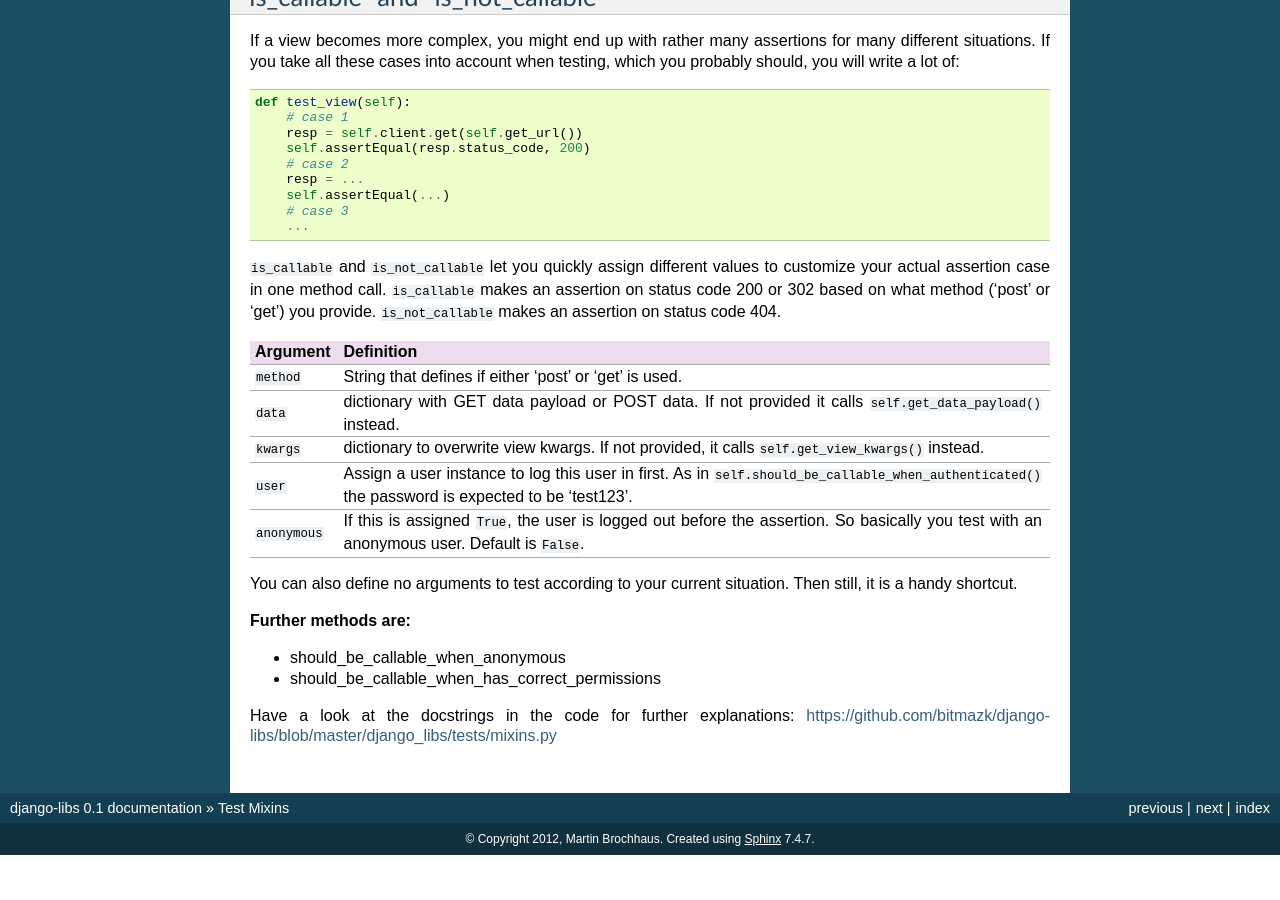
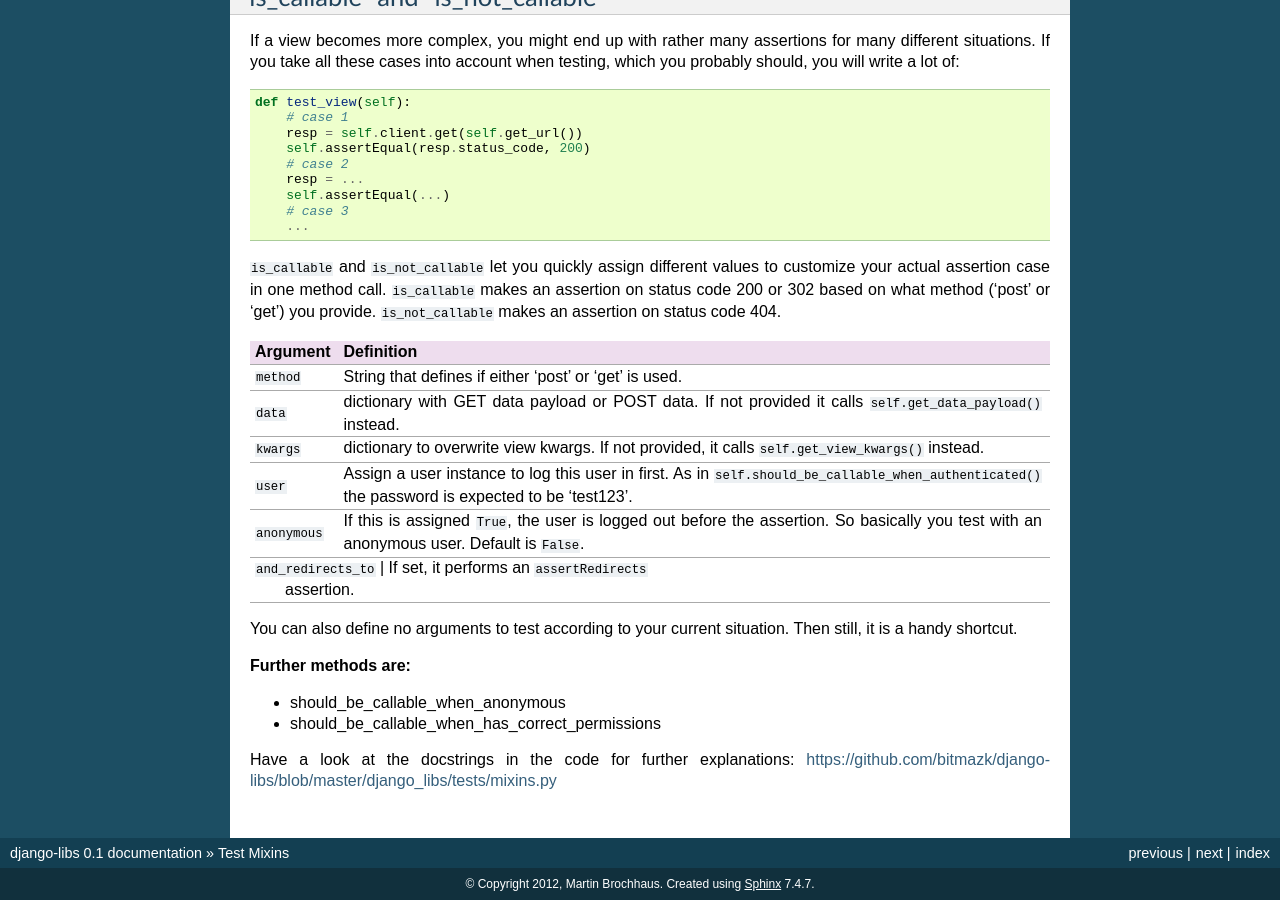
Before and after one commit to bitlabstudio/django-libs, a Sphinx documentation site: the page built from docs/test_mixins.rst, in a window 1280 px wide and 900 px high, scrolled down 2871 px. Built offline with Sphinx 7.4.7, drawn with Linux system fonts in a browser that asks for light colours; formulas are drawn with MathJax 3; before the commit the page ends 3726 px from its top, so only the background shows below that.

Commit message:
Updated docs.

```diff
--- a/docs/test_mixins.rst
+++ b/docs/test_mixins.rst
@@ -212,6 +212,9 @@ method ('post' or 'get') you provide.
 |               | before the assertion. So basically you test with an       |
 |               | anonymous user. Default is ``False``.                     |
 +---------------+-----------------------------------------------------------+
+| ``and_redirects_to`` | If set, it performs an ``assertRedirects``         |
+|                      | assertion.                                         |
++---------------+-----------------------------------------------------------+
 
 You can also define no arguments to test according to your current situation.
 Then still, it is a handy shortcut.
```
